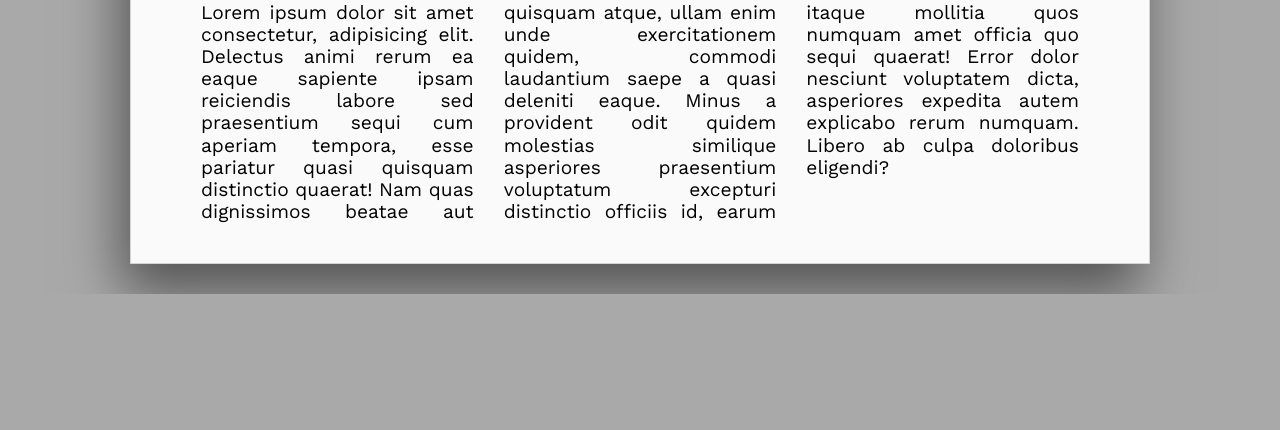
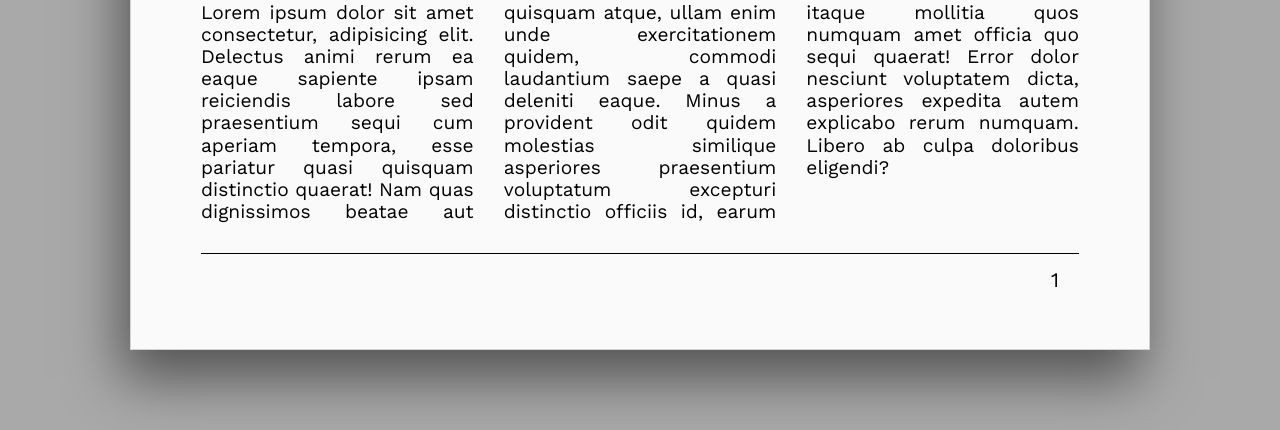
Before and after one commit to wlukla/newspaper, a website: page index.html in a window 1280 px wide. Shown: the part 1389-1819 px from the top of the page. Before the commit the page ends 1683 px from the top, so only its background shows below. Drawn offline with nearby package versions, Linux system fonts and the light colour scheme.

Commit message:
feat: add footer

```diff
--- a/index.html
+++ b/index.html
@@ -47,6 +47,10 @@
         <p class="paragraph bottom-article__paragraph">Lorem ipsum dolor sit amet consectetur, adipisicing elit. Delectus animi rerum ea eaque sapiente ipsam reiciendis labore sed praesentium sequi cum aperiam tempora, esse pariatur quasi quisquam distinctio quaerat! Nam quas dignissimos beatae aut quisquam atque, ullam enim unde exercitationem quidem, commodi laudantium saepe a quasi deleniti eaque. Minus a provident odit quidem molestias similique asperiores praesentium voluptatum excepturi distinctio officiis id, earum itaque mollitia quos numquam amet officia quo sequi quaerat! Error dolor nesciunt voluptatem dicta, asperiores expedita autem explicabo rerum numquam. Libero ab culpa doloribus eligendi?</p>
       </article>
     </main>
+    <footer class="footer">
+      <hr class="hr footer__hr">
+      <p class="footer__page-number">1</p>
+    </footer>
   </div>
 
 </body>
--- a/style.scss
+++ b/style.scss
@@ -11,8 +11,9 @@ body {
 
 .wrapper {
   margin: 30px auto;
+  margin-bottom: 80px;
   max-width: 1020px;
-  padding: 40px 70px;
+  padding: 40px 70px 80px 70px;
   border: 1px solid lightgrey;
   background-color: #fafafa;
   box-shadow: -9px 29px 52px 0px rgba(0, 0, 0, 0.5);
@@ -156,3 +157,19 @@ body {
     filter: grayscale(100%);
   }
 }
+
+.footer {
+  &__hr {
+    margin-top: 30px;
+    margin-bottom: 15px;
+    border: none;
+    height: 1px;
+    background-color: #000000;
+  }
+
+  &__page-number {
+    margin-right: 20px;
+    float: right;
+    font-size: 1.3rem;
+  }
+}
```
Also changed, not shown: style.css, 1 other file.
